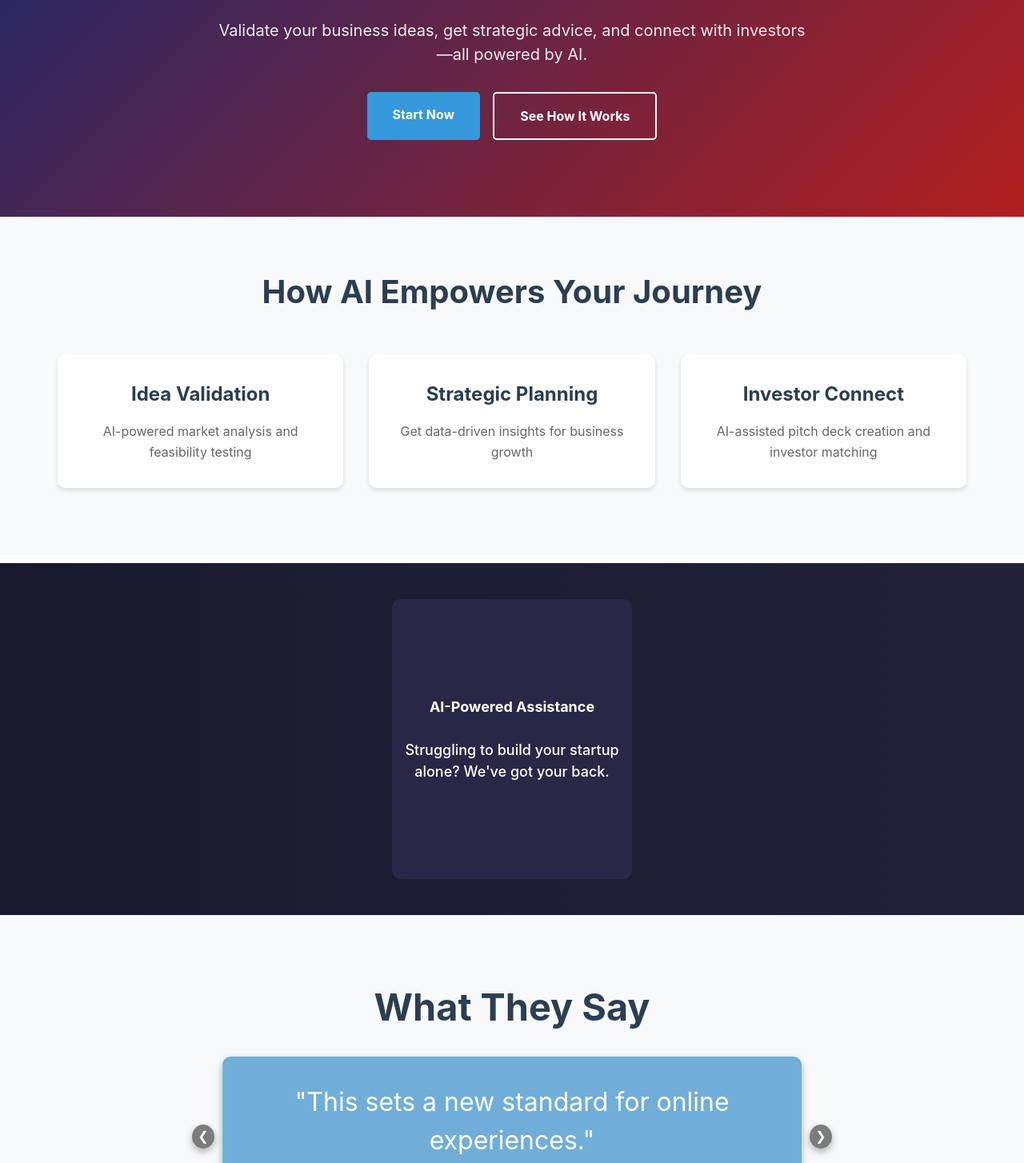
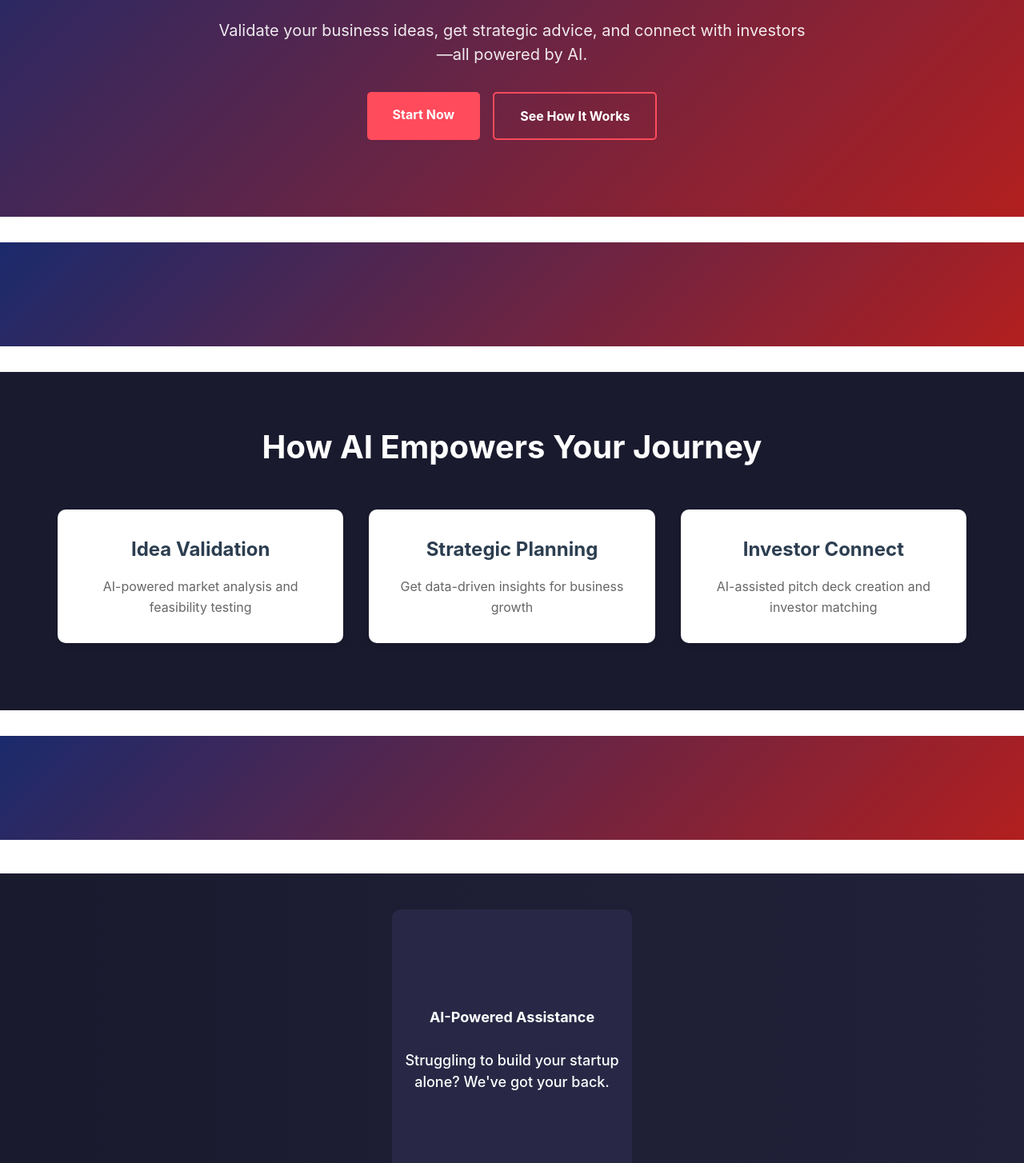
Before and after one commit to Mokshjain131/Pterodactyl, a React (Vite) app in the folder Frontend/: page / in a window 1280 px wide. Shown: the part 276-1730 px from the top of the page at 80% size. Built offline with nearby package versions, Linux system fonts and the light colour scheme.

Commit message:
overall changes

```diff
--- a/Frontend/src/pages/about.jsx
+++ b/Frontend/src/pages/about.jsx
@@ -36,9 +36,8 @@ const About = () => {
 
 
         <section className="how-it-works">
-
-          <div className="container">
-            <h2>How AI Supports Your Journey</h2>
+          {/* <div className="container"> */}
+          <h2>How AI Supports Your Journey</h2>
             <div className="support-grid">
               {[
                 {
@@ -71,7 +70,7 @@ const About = () => {
                 </div>
               ))}
             </div>
-          </div>
+          {/* </div> */}
 
         </section>
 
--- a/Frontend/src/pages/contact.jsx
+++ b/Frontend/src/pages/contact.jsx
@@ -42,7 +42,6 @@ function Contact() {
                 <h2>Contact Information</h2>
                 <div className="info-items">
                   <div className="info-item">
-                    <span className="icon">📧</span>
                     <div>
                       <h3>Email</h3>
                       <p>support@startupai.com</p>
@@ -50,7 +49,6 @@ function Contact() {
                   </div>
 
                   <div className="info-item">
-                    <span className="icon">📱</span>
                     <div>
                       <h3>Phone</h3>
                       <p>(555) 123-4567</p>
@@ -58,7 +56,6 @@ function Contact() {
                   </div>
 
                   <div className="info-item">
-                    <span className="icon">⏰</span>
                     <div>
                       <h3>Hours</h3>
                       <p>Monday - Friday: 9AM - 6PM</p>
--- a/Frontend/src/pages/features.jsx
+++ b/Frontend/src/pages/features.jsx
@@ -49,7 +49,7 @@ const SlidingCards = () => {
     return (
       <div>
         <Navbar />
-        <section className="about-hero">
+        <section className="about-feature">
           <h1>Unlocking Startup Potential</h1>
           <p>AI-powered solutions to guide solo founders from idea to execution.</p>
         </section>
--- a/Frontend/src/pages/index.jsx
+++ b/Frontend/src/pages/index.jsx
@@ -19,7 +19,7 @@ function Index() {
             </div>
           </div>
         </section>
-
+        <div className="divider"></div>
         <section className="features-preview">
           <h2>How AI Empowers Your Journey</h2>
           <div className="features-grid">
@@ -37,8 +37,12 @@ function Index() {
             </div>
           </div>
         </section>
+        <div className="divider"></div>
+
         <FlippingCard />
+
         <Testimonial />
+        <div className="divider"></div>
       </main>
       <Footer />
     </div>
--- a/Frontend/src/styles/about.css
+++ b/Frontend/src/styles/about.css
@@ -6,8 +6,17 @@
   padding: 6rem 2rem;
   text-align: center;
   position: relative;
-  margin-bottom: 170px;
 }
+
+.about-hero h1 {
+  font-size: 2rem; /* Adjust as needed */
+  font-weight: bold;
+}
+
+.about-hero p {
+  font-size: 1rem; /* Adjust as needed */
+}
+
 
 .how-it-works {
   display: flex;
@@ -15,9 +24,18 @@
   align-items: center;
   padding: 50px 20px;
   padding-left: 95px;
-  padding-bottom: 150px;
+  padding-bottom: 70px;
   background-color: transparent !important;
 }
+
+.how-it-works h2 {
+  font-size: 2rem; /* Adjust size */
+  font-weight: bold;
+  text-align: center;
+  color: #333; /* Change color */
+  margin-bottom: 50px;
+}
+
 
 .container {
   background-color: transparent !important;
@@ -28,7 +46,6 @@
   display: flex;
   flex-direction: column;
   gap: 30px;
-  padding-bottom: 70px;
 }
 
 .support-item {
--- a/Frontend/src/styles/contact.css
+++ b/Frontend/src/styles/contact.css
@@ -11,18 +11,16 @@ main {
 .contact-hero {
   background: linear-gradient(135deg, #1a2a6c, #b21f1f);
   color: white;
-  padding: 4rem 2rem;
   text-align: center;
 }
 
 .contact-hero h1 {
-  font-size: 3rem;
-  margin-bottom: 1rem;
+  font-size: 2rem;
+  font-weight: bold;
 }
 
 .contact-hero p {
-  font-size: 1.25rem;
-  opacity: 0.9;
+  font-size: 1rem;
 }
 
 .container {
@@ -32,7 +30,7 @@ main {
 }
 
 .contact-content {
-  padding: 4rem 0;
+  /* padding: 4rem 0; */
   background-color: #f8f9fa;
 }
 
@@ -64,7 +62,7 @@ main {
 
 .form-group label {
   display: block;
-  margin-bottom: 0.5rem;
+  /* margin-bottom: 0.5rem; */
   color: #2c3e50;
   font-weight: 500;
 }
@@ -72,7 +70,7 @@ main {
 .form-group input,
 .form-group textarea {
   width: 100%;
-  padding: 0.8rem;
+  padding: 0.6rem;
   border: 1px solid #ddd;
   border-radius: 5px;
   font-size: 1rem;
--- a/Frontend/src/styles/features.css
+++ b/Frontend/src/styles/features.css
@@ -2,6 +2,7 @@
 #Features{
   padding: 20px;
   margin: 0px;
+  margin-bottom: 30px;
 }
 
 .FeatureContainer {
@@ -9,6 +10,25 @@
   justify-content: center;
   gap: 20px;
 }
+
+.about-feature{
+  background: linear-gradient(135deg, #1a2a6c, #b21f1f);
+  color: white;
+  padding: 6rem 2rem;
+  text-align: center;
+  position: relative;
+  margin-bottom: 30px;
+}
+
+.about-feature h1 {
+  font-size: 2rem; /* Adjust as needed */
+  font-weight: bold;
+}
+
+.about-feature p {
+  font-size: 1rem; /* Adjust as needed */
+}
+
 
 .cardL, .cardR {
   width: 230px;
--- a/Frontend/src/styles/index.css
+++ b/Frontend/src/styles/index.css
@@ -2,8 +2,8 @@
   font-family: Inter, system-ui, Avenir, Helvetica, Arial, sans-serif;
   line-height: 1.5;
   font-weight: 400;
-  background-color: #ffffff;
-  color: #213547;
+  background-color: #1a1a2e;
+  color: white;
 
   font-synthesis: none;
   text-rendering: optimizeLegibility;
@@ -13,12 +13,12 @@
 
 a {
   font-weight: 500;
-  color: #646cff;
+  color: #ff4b5c;
   text-decoration: inherit;
 }
 
 a:hover {
-  color: #535bf2;
+  color: #ff4b5c;
 }
 
 #root {
@@ -32,6 +32,14 @@ a:hover {
   min-height: 100vh;
   display: flex;
   flex-direction: column;
+}
+
+.divider {
+  width: 100%;
+  height: 130px;
+  margin: 2rem 0;
+  background: linear-gradient(135deg, #1a2a6c, #b21f1f);
+
 }
 
 body {
@@ -101,25 +109,25 @@ main {
 }
 
 .cta-button.primary {
-  background-color: #3498db;
+  background-color: #ff4b5c;
   color: white;
 }
 
 .cta-button.secondary {
   background-color: transparent;
-  border: 2px solid white;
+  border: 2px solid #ff4b5c;
   color: white;
 }
 
 .features-preview {
   padding: 4rem 2rem;
-  background-color: #f8f9fa;
+  background-color: #1a1a2e;
 }
 
 .features-preview h2 {
   text-align: center;
   margin-bottom: 3rem;
-  color: #2c3e50;
+  color: white;
   font-size: 2.5rem;
 }
 
@@ -133,7 +141,8 @@ main {
 }
 
 .feature-card {
-  background: white;
+  background: #1a1a2e;
+  color: white;
   padding: 2rem;
   border-radius: 10px;
   box-shadow: 0 4px 6px rgba(0, 0, 0, 0.1);
--- a/Frontend/src/styles/testimonial.css
+++ b/Frontend/src/styles/testimonial.css
@@ -21,6 +21,7 @@
     overflow: hidden;
     position: relative;
     border-radius: 10px;
+    background-color: #2a2d3e;
     box-shadow: 0px 4px 10px rgba(0, 0, 0, 0.3),
         0px 6px 20px rgba(255, 255, 255, 0.1);
 }
@@ -40,7 +41,7 @@
     align-items: center;
     justify-content: center;
     flex-direction: column;
-    background: #70aed8;
+    background: #37445c;
     color: white;
     font-size: 14px;
     text-align: center;
@@ -68,7 +69,7 @@
 
 
 .CarouselBtn:hover {
-    background: rgba(0, 0, 0, 0.8);
+    background: rgba(255, 255, 255, 0.4);
 }
 
 
@@ -92,7 +93,7 @@
     align-items: center;
     justify-content: center;
     padding-bottom: 30px;
-    background-color: #f8f9fa;
+    background-color: #f0f1f5;
     width: 100%;
 }
 #CarouselTestimonial{
```
